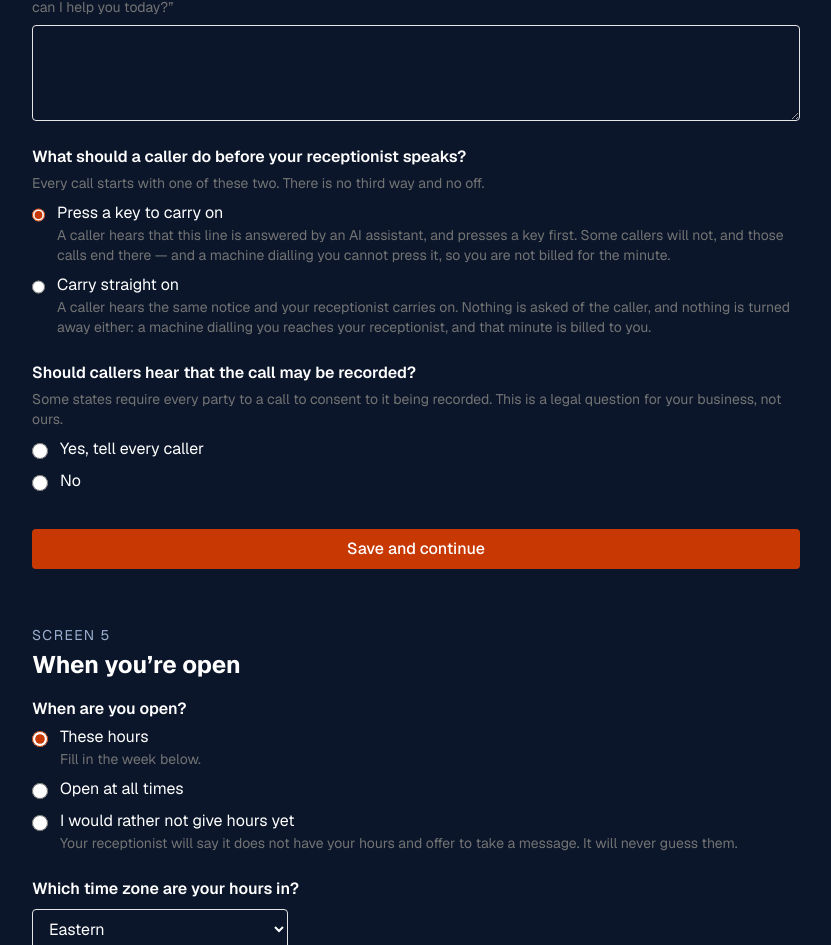
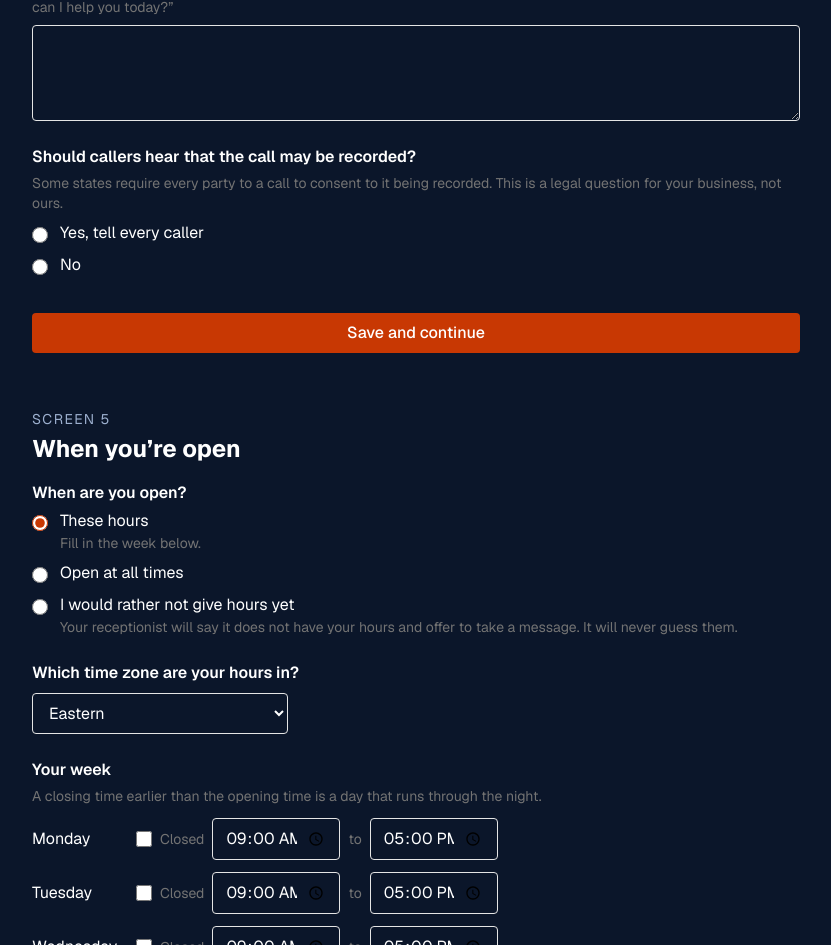
Before and after one commit to jmartinemployment/Geek-Receptionist, a Next.js app: page /preview/declaration in a window 1280 px wide. Shown: the part 2233-3178 px from the top of the page, without its empty margins (224-1055 px from the left). Built offline with nearby package versions, Linux system fonts and the light colour scheme.

Commit message:
Signup: the greeting screen no longer asks about keypad consent; it is on every call
The consent mode is sent as strict_keypress and nothing on this screen offers 'carry straight on'.

```diff
--- a/src/app/signup/actions.ts
+++ b/src/app/signup/actions.ts
@@ -4,7 +4,6 @@ import { cookies, headers } from "next/headers";
 import { redirect } from "next/navigation";
 import { publicOrigin } from "@/lib/auth/same-origin";
 import { clearGates, clearSignup, passGate, readCompany, readGates, readSignup, readWho, withConfigStepDone, withTermsAccepted, writeCompany, writeSignup, writeWho, type ConfigStep } from "@/lib/signup/state";
-import { isConsentMode } from "@/lib/receptionist/controls";
 import { DAYS, alwaysOpenHours, businessHoursOf, noHours, type DayHours } from "@/lib/signup/hours";
 import { verifyCaptcha } from "@/lib/captcha";
 import { refusalOf, signupMessage } from "@/lib/signup/messages";
@@ -238,11 +237,8 @@ const lines = (form: FormData, name: string): string[] =>
 /** Your greeting: what a caller hears first, whether they press a key for it, and whether they are told about recording. */
 export async function greetingAction(_previous: SignupFormState, form: FormData): Promise<SignupFormState> {
   const greeting = text(form, "greeting");
-  const consentMode = text(form, "consentMode");
   const recording = text(form, "recordingDisclosure");
-  const fields = { greeting, consentMode, recordingDisclosure: recording };
-
-  if (!isConsentMode(consentMode)) return { error: "Choose what your callers hear before your receptionist speaks.", fields };
+  const fields = { greeting, recordingDisclosure: recording };
   // No default: whether callers are told a call may be recorded is the business's own answer (Jeff, 2026-11-22), never assumed for it.
   if (recording !== "yes" && recording !== "no") return { error: "Answer whether callers should hear that the call may be recorded.", fields };
 
@@ -251,7 +247,8 @@ export async function greetingAction(_previous: SignupFormState, form: FormData)
     {
       // Left blank is the other answer the question offers: keep the greeting this receptionist already has, which no field changes.
       ...(greeting.length > 0 ? { greetingMessage: greeting } : {}),
-      consentMode,
+      // Keypad consent is on every call and is not a question (decided 2026-11-18): nothing here lets a business choose another.
+      consentMode: "strict_keypress",
       recordingDisclosureEnabled: recording === "yes",
     },
     fields,
--- a/src/app/signup/signup-forms.tsx
+++ b/src/app/signup/signup-forms.tsx
@@ -343,14 +343,14 @@ function Choice({
 }
 
 /**
- * Your greeting. Three answers about the first few seconds of a call: the sentence your receptionist opens with, whether a caller
- * presses a key before it speaks, and whether they are told the call may be recorded.
+ * Your greeting. Two answers about the first few seconds of a call: the sentence your receptionist opens with, and whether they are
+ * told the call may be recorded. The keypad before it speaks is on every call and is not asked.
  *
  * The greeting it already has is the one GeekAPI wrote from this business's name (`ReceptionistDefaults.GreetingTemplate`; the same
  * words live there, change both together). Leaving the box empty keeps it, and no greeting is sent at all.
  */
 export function GreetingForm({ idSuffix }: { idSuffix: string }) {
-  const [state, action, pending] = useActionState(greetingAction, start({ consentMode: "strict_keypress" }));
+  const [state, action, pending] = useActionState(greetingAction, start());
 
   return (
     <form action={action} className="flex flex-col gap-6">
@@ -374,27 +374,6 @@ export function GreetingForm({ idSuffix }: { idSuffix: string }) {
           className={textarea}
         />
       </fieldset>
-
-      <Choice
-        name="consentMode"
-        legend="What should a caller do before your receptionist speaks?"
-        help="Every call starts with one of these two. There is no third way and no off."
-        selected={state.fields.consentMode ?? "strict_keypress"}
-        options={[
-          {
-            value: "strict_keypress",
-            label: "Press a key to carry on",
-            detail:
-              "A caller hears that this line is answered by an AI assistant, and presses a key first. Some callers will not, and those calls end there — and a machine dialling you cannot press it, so you are not billed for the minute.",
-          },
-          {
-            value: "passive_disclosure",
-            label: "Carry straight on",
-            detail:
-              "A caller hears the same notice and your receptionist carries on. Nothing is asked of the caller, and nothing is turned away either: a machine dialling you reaches your receptionist, and that minute is billed to you.",
-          },
-        ]}
-      />
 
       <Choice
         name="recordingDisclosure"
```
